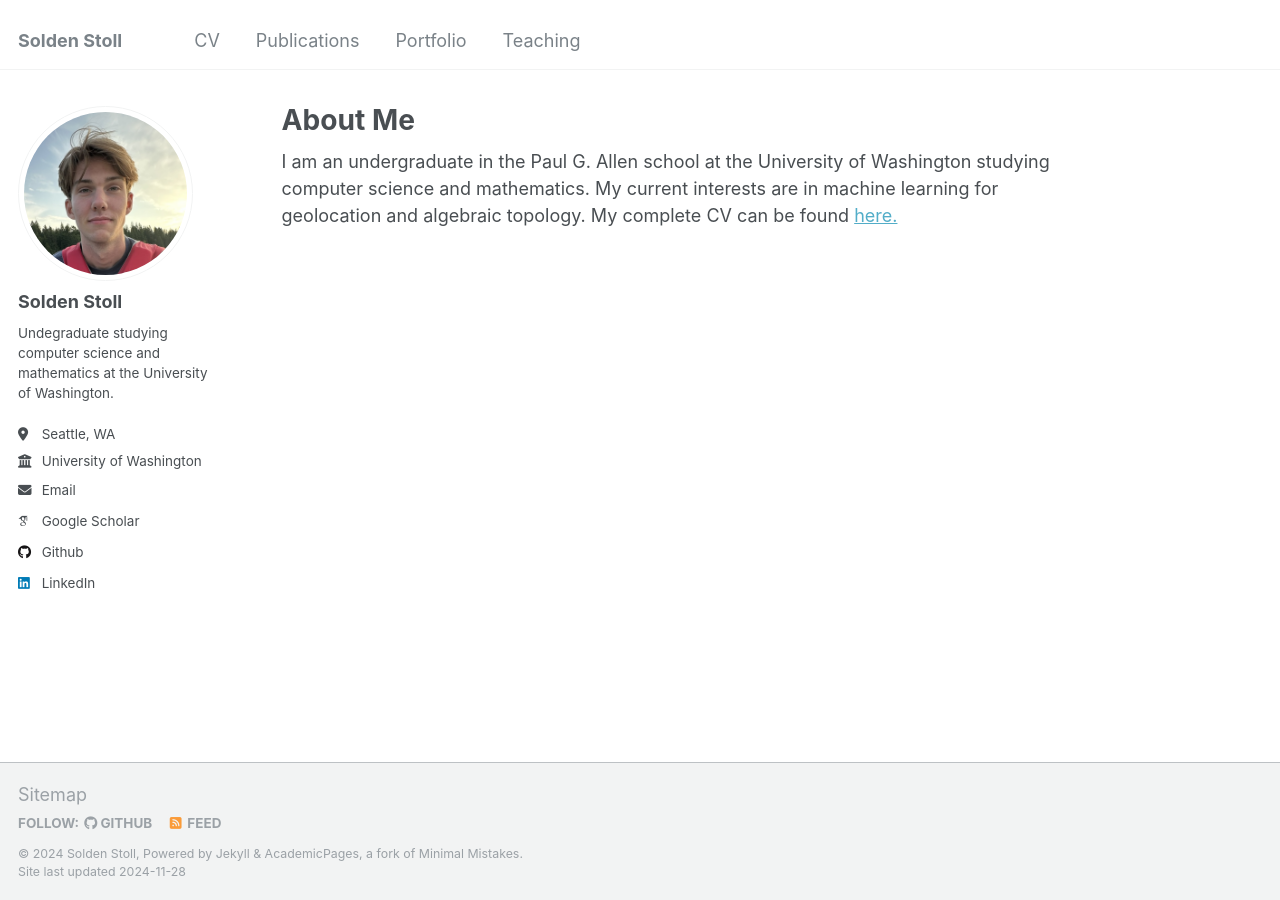
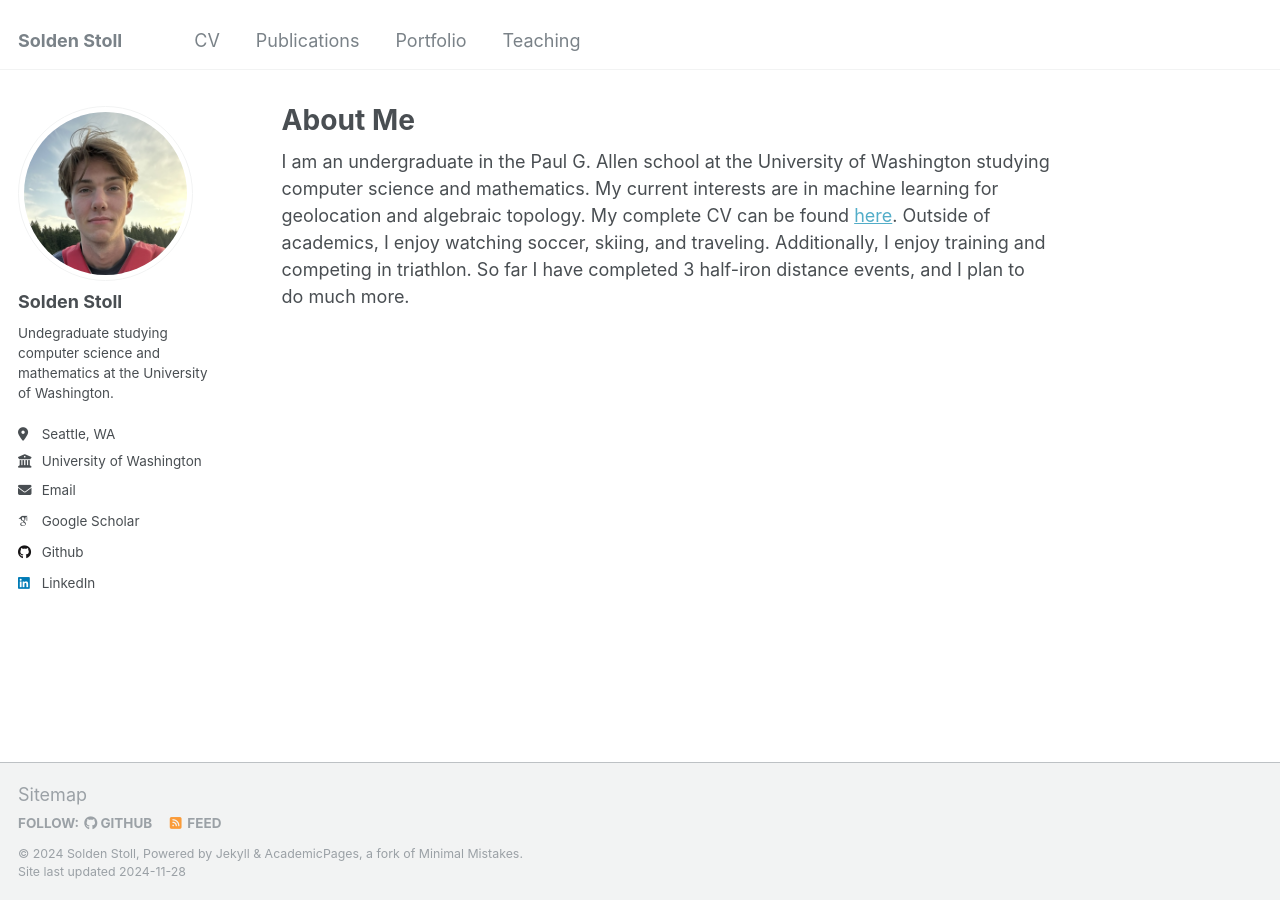
Before and after one commit to soldenstoll/soldenstoll.github.io, a Jekyll site: the page built from _pages/about.md, in a window 1280 px wide. Built offline with Jekyll 4.4.1, drawn with Linux system fonts in a browser that asks for light colours; some web fonts are replaced.

Commit message:
Update about.md

```diff
--- a/_pages/about.md
+++ b/_pages/about.md
@@ -7,4 +7,4 @@ redirect_from:
   -  https://soldenstoll.github.io/about.html
 ---
 
-I am an undergraduate in the Paul G. Allen school at the University of Washington studying computer science and mathematics. My current interests are in machine learning for geolocation and algebraic topology. My complete CV can be found [here.](http://soldenstoll.github.io/cv/)
+I am an undergraduate in the Paul G. Allen school at the University of Washington studying computer science and mathematics. My current interests are in machine learning for geolocation and algebraic topology. My complete CV can be found [here](http://soldenstoll.github.io/cv/). Outside of academics, I enjoy watching soccer, skiing, and traveling. Additionally, I enjoy training and competing in triathlon. So far I have completed 3 half-iron distance events, and I plan to do much more.
```
